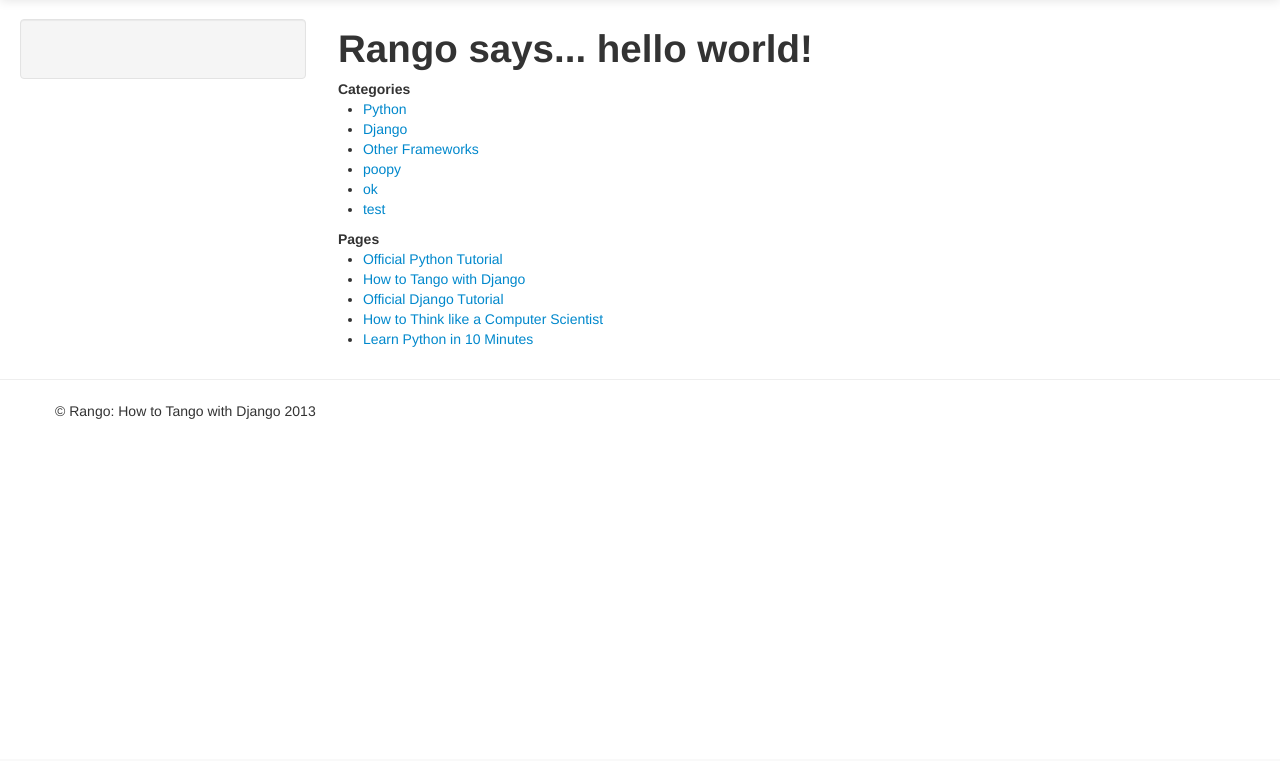
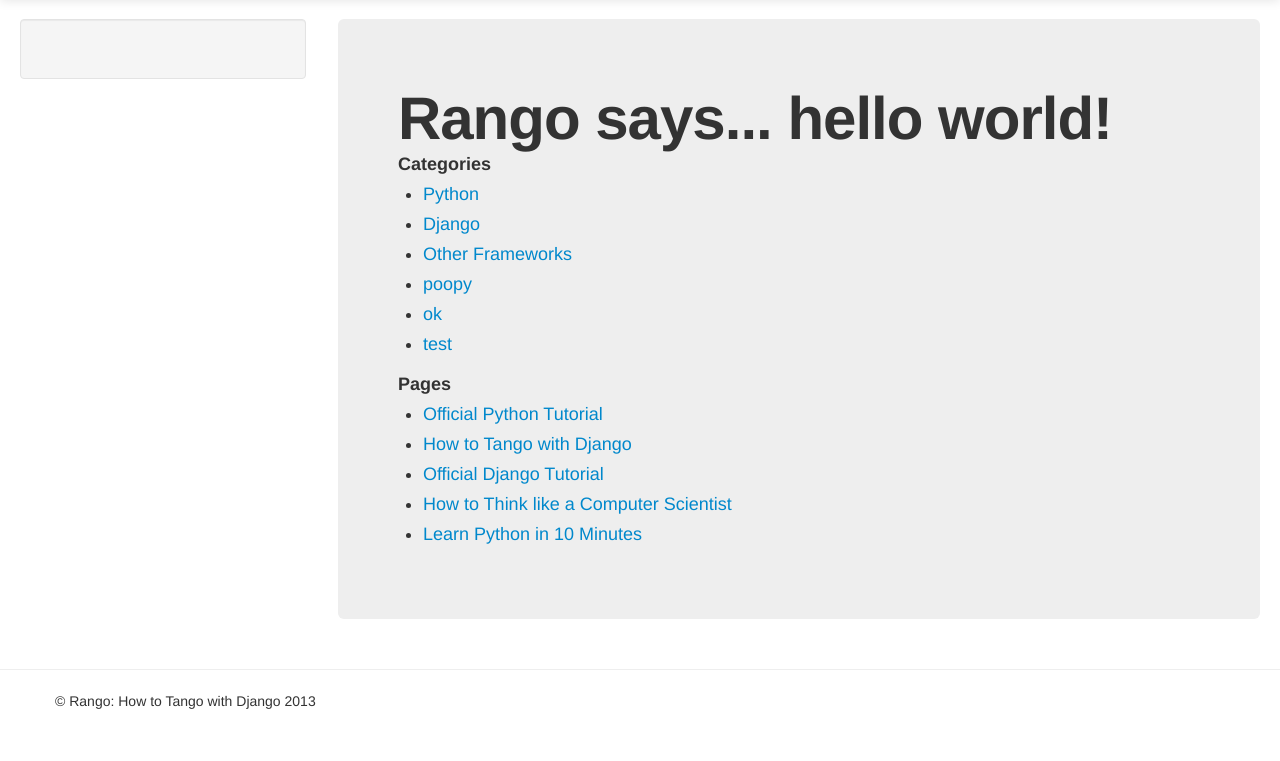
Before and after one commit to adamgillfillan/tango_with_django_project, a Django app: page /rango/ in a window 1280 px wide. Shown: the part 41-802 px from the top of the page. Before the commit the page ends 460 px from the top, so only its background shows below. Run offline with Django 3.2, Linux system fonts and the light colour scheme; data comes from the database, SQL or seed files in the repository; parts of the project's set-up code (start-up, migrations or seed data) failed here and were passed over.

Commit message:
updated all template pages

```diff
--- a/templates/rango/add_category.html
+++ b/templates/rango/add_category.html
@@ -3,6 +3,7 @@
 {% block title %}Add a Category!{% endblock %}
 
 {% block body_block %}
+<div class="hero-unit">
 <h1>Add a Category</h1>
     {% if user.is_authenticated %}
         <form id="category_form" method="post" action="/rango/add_category/">
@@ -19,4 +20,5 @@
             <input type="submit" name="submit" value="Create Category" />
         </form>
     {% endif %}
+</div>
 {% endblock %}
--- a/templates/rango/add_page.html
+++ b/templates/rango/add_page.html
@@ -3,6 +3,7 @@
 {% block title %}Add a Page!{% endblock %}
 
 {% block body_block %}
+<div class="hero-unit">
     <h1>Add a Page</h1>
     {% if user.is_authenticated %}
         <form id="page_form" method="post" action="/rango/category/{{ category_name_url }}/add_page/">
@@ -19,4 +20,5 @@
             <input type="submit" name="submit" value="Create Page" />
         </form>
     {% endif %}
+</div>
 {% endblock %}
--- a/templates/rango/category.html
+++ b/templates/rango/category.html
@@ -3,6 +3,7 @@
 {% block title %}{{ category_name }}{% endblock %}
 
 {% block body_block %}
+<div class="hero-unit">
     <h1>{{ category_name }}</h1>
 
     {% if pages %}
@@ -18,4 +19,5 @@
     {% if user.is_authenticated %}
        <a href="/rango/category/{{category_name_url}}/add_page/">Add a Page</a>
     {% endif %}
+</div>
 {% endblock %}
--- a/templates/rango/index.html
+++ b/templates/rango/index.html
@@ -3,6 +3,7 @@
 {% block title %}Add a Category!{% endblock %}
 {% load static %}
 {% block body_block %}
+<div class="hero-unit">
 {% if user.is_authenticated %}
        <h1>Rango says... hello {{ user.username }}!</h1>
    {% else %}
@@ -30,4 +31,5 @@
     {% else %}
         <strong>There are no pages present.</strong>
     {% endif %}
+</div>
 {% endblock %}
--- a/templates/rango/login.html
+++ b/templates/rango/login.html
@@ -3,6 +3,7 @@
 {% block title %}Login{% endblock %}
 
 {% block body_block %}
+<div class="hero-unit">
     <h1>Login to Rango</h1>
 
         <form id="login_form" method="post" action="/rango/login/">
@@ -12,4 +13,5 @@
 
             <input type="submit" value="submit" />
         </form>
+</div>
 {% endblock %}
--- a/templates/rango/register.html
+++ b/templates/rango/register.html
@@ -3,6 +3,7 @@
 {% block title %}Register!{% endblock %}
 
 {% block body_block %}
+<div class="hero-unit">
     <h1>Register with Rango</h1>
 
     {% if registered %}
@@ -20,4 +21,5 @@
         <input type="submit" name="submit" value="Register" />
     </form>
     {% endif %}
+</div>
 {% endblock %}
--- a/templates/rango/restricted.html
+++ b/templates/rango/restricted.html
@@ -3,5 +3,7 @@
 {% block title %}Restricted!{% endblock %}
 
 {% block body_block %}
+<div class="hero-unit">
     Nothing to see here. Move along.
+</div>
 {% endblock %}
```
